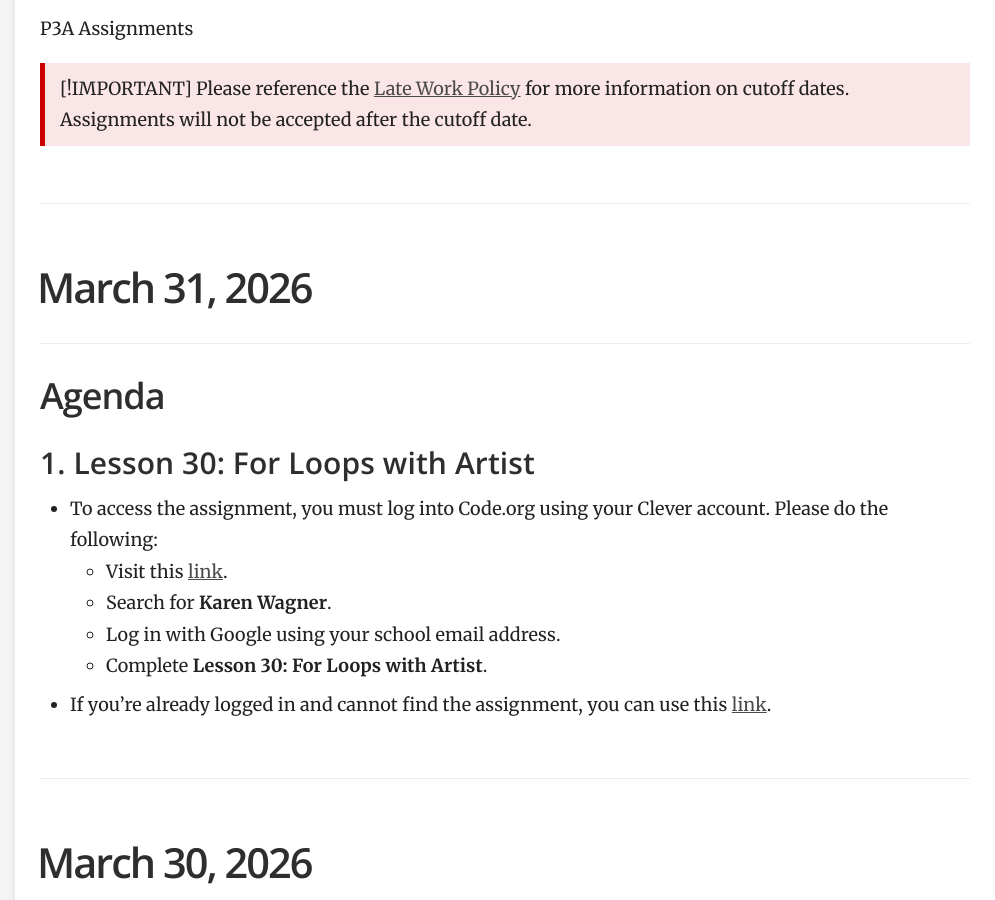
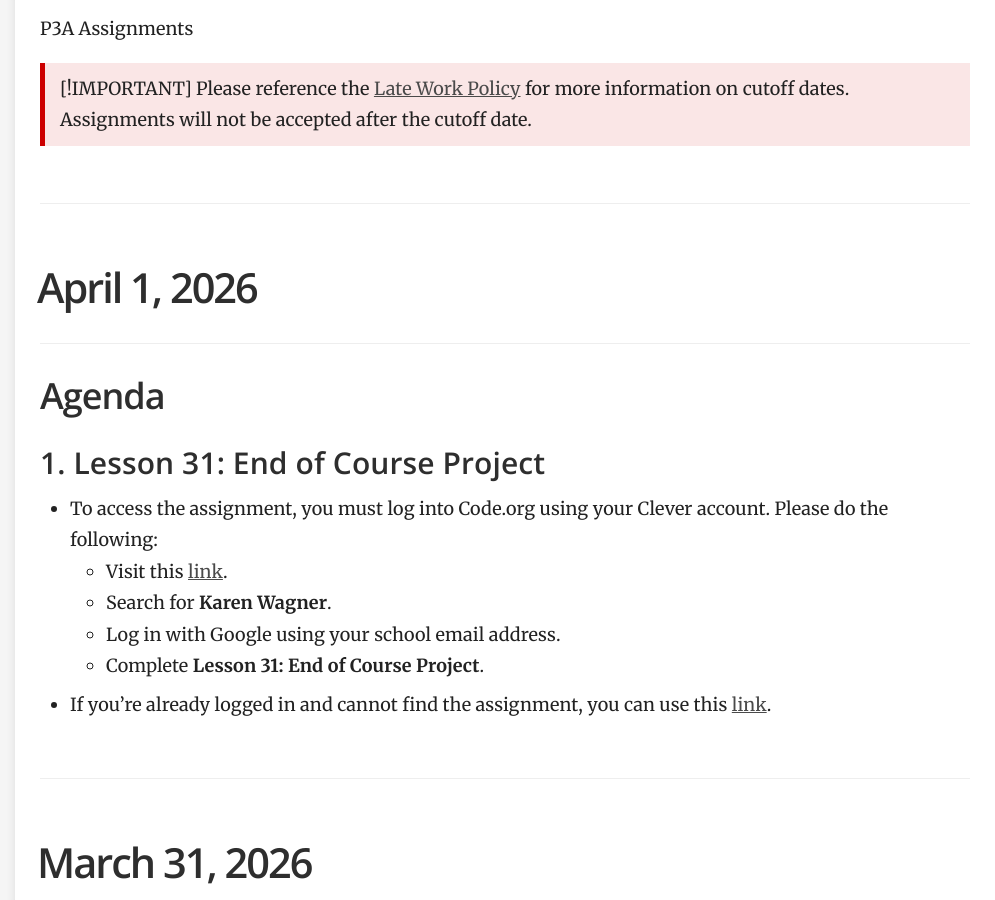
Before and after one commit to mswhitby/classroom, a Jekyll site: the page built from _docs/classes/1st.md, in a window 1280 px wide and 900 px high, scrolled down 878 px. Shown: the whole window, without its empty margins (285-1280 px from the left). Built offline with Jekyll 4.4.1, drawn with Linux system fonts in a browser that asks for light colours.

Commit message:
Updated lessons

```diff
--- a/_docs/classes/1st.md
+++ b/_docs/classes/1st.md
@@ -198,6 +198,21 @@ order: 1
 > Please reference the [Late Work Policy](https://github.com/mswhitby/classroom/blob/main/_docs/resources/late_work.md) for more information on cutoff dates. Assignments will not be accepted after the cutoff date.
 
 ****
+
+# April 1, 2026
+
+## Agenda
+
+### 1. Lesson 31: End of Course Project
+- To access the assignment, you must log into Code.org using your Clever account. Please do the following:
+    - Visit this [link](https://clever.com/oauth/district-picker?client_id=2f27405716644a951b23&redirect_uri=https%3A%2F%2Fstudio.code.org%2Fusers%2Fauth%2Fclever%2Fcallback&response_type=code&state=ede33ff61289cf32708a0f54079cdd23e31d0b0a02b0e0e8).
+    - Search for **Karen Wagner**.
+    - Log in with Google using your school email address.
+    - Complete **Lesson 31: End of Course Project**.
+
+- If you're already logged in and cannot find the assignment, you can use this [link](https://studio.code.org/courses/express-2025/units/1/lessons/31/levels/1).
+
+----
 
 # March 31, 2026
 
```
